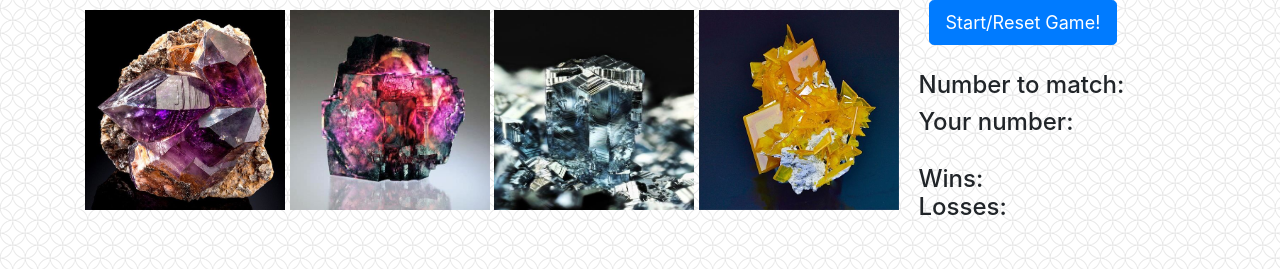
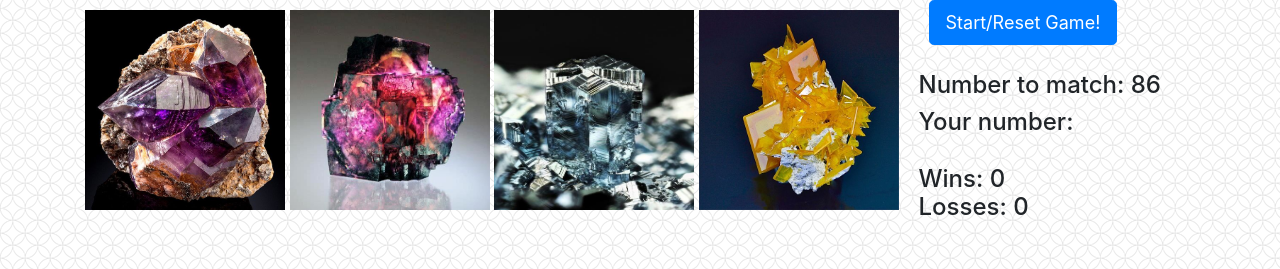
Before and after one commit to prettykatemachine/week-4-game, a plain HTML site: page index.html in a window 1280 px wide. Shown: the part 392-661 px from the top of the page. Drawn offline with nearby package versions, Linux system fonts and the light colour scheme.

Commit message:
fixing script linking

```diff
--- a/index.html
+++ b/index.html
@@ -64,7 +64,7 @@
 
 
 </body>
+<script src="https://code.jquery.com/jquery-2.2.0.min.js"></script>
 <script type="text/javascript" src="./assets/javascript/game.js"></script>
-<script src="https://code.jquery.com/jquery-2.2.0.min.js">
-</script>
+
 </html>
```
